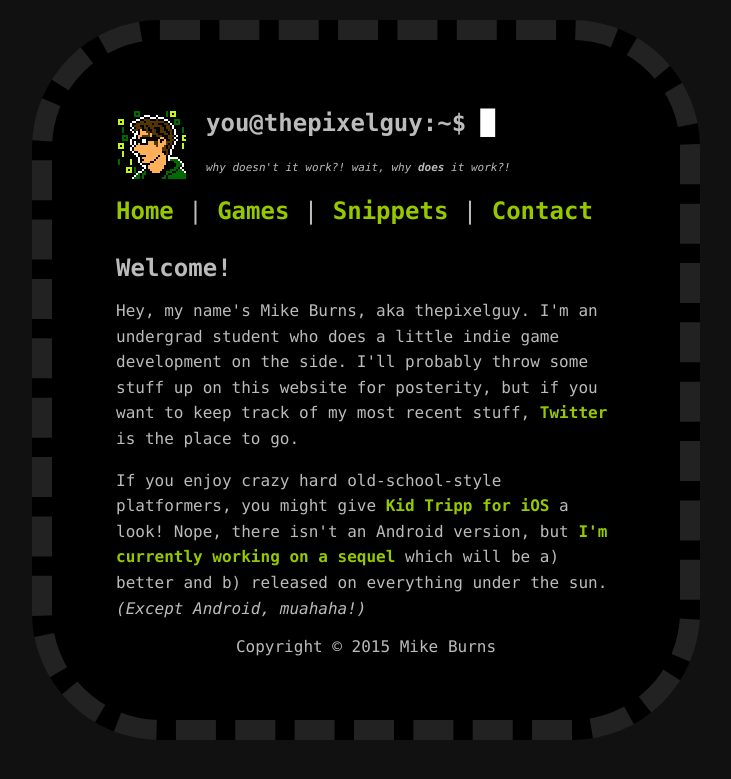
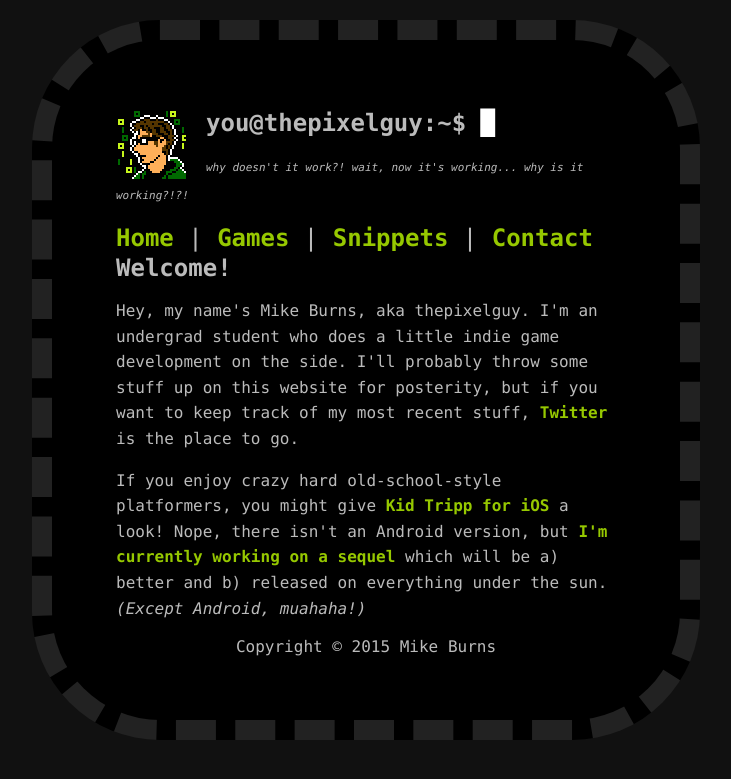
Before and after one commit to thatpixelguy/thatpixelguy.github.io, a Jekyll site: the page built from index.html, in a window 1280 px wide. Shown: the top 779 px of the page, without its empty margins (274-1005 px from the left). Built offline with Jekyll 4.4.1, drawn with Linux system fonts in a browser that asks for light colours.

Commit message:
Update default.html

```diff
--- a/_layouts/default.html
+++ b/_layouts/default.html
@@ -16,7 +16,7 @@
       <div class='header'>
         <img src='/avatar-140x140.png' height=70 style='margin-right: 20px;'>
         <h2>you@thepixelguy:~$ <div id='blinkingcursor' style='display: inline;'>█</div></h2>
-        <p><i style='font-size: 11px;'>why doesn't it work?! wait, why <b>does</b> it work?!</i></p>
+        <p><i style='font-size: 11px;'>why doesn't it work?! wait, now it's working... why is it working?!?!</i></p>
 
         <div class='nav'>
           <a href='/'>Home</a> |
```
